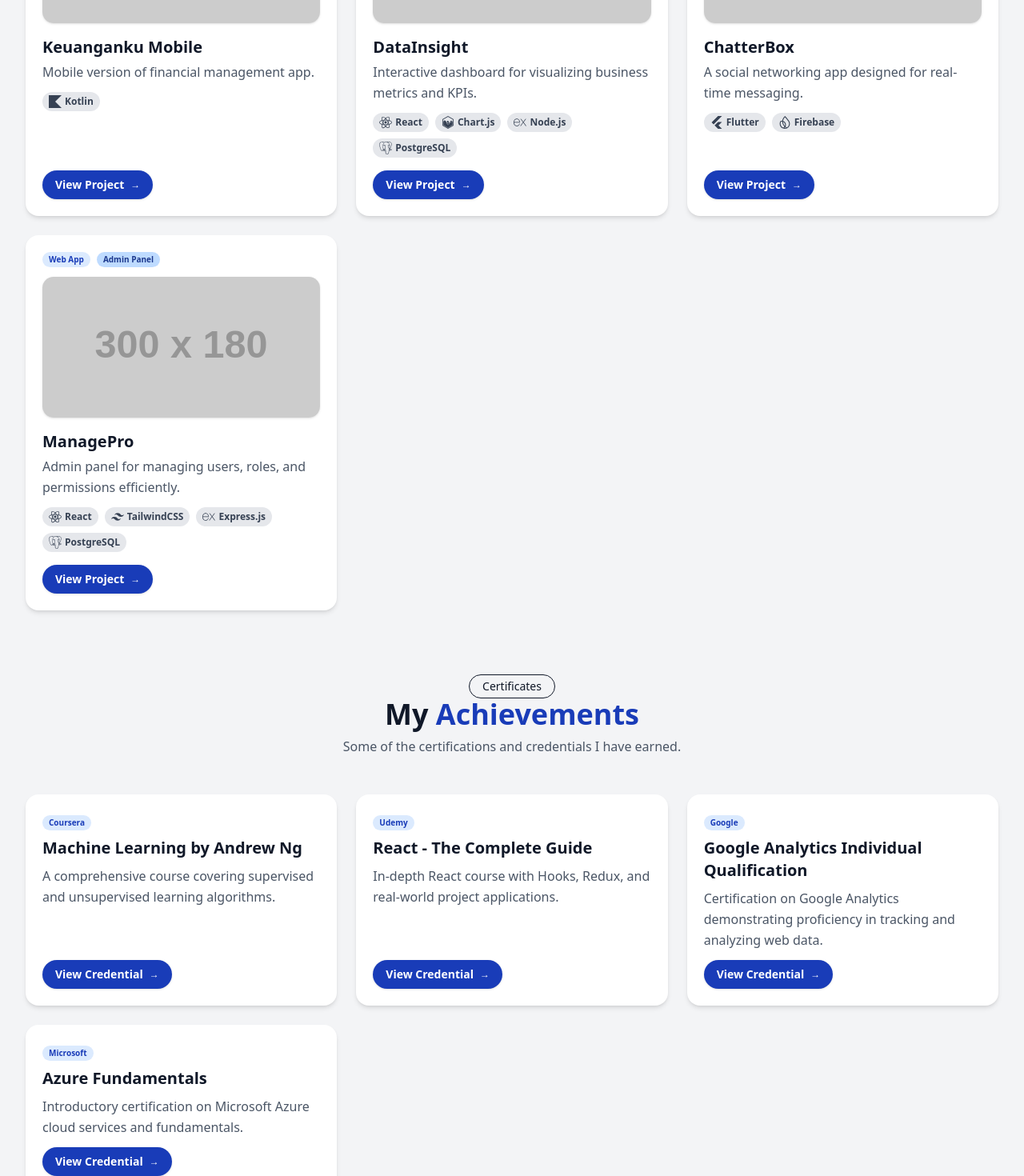
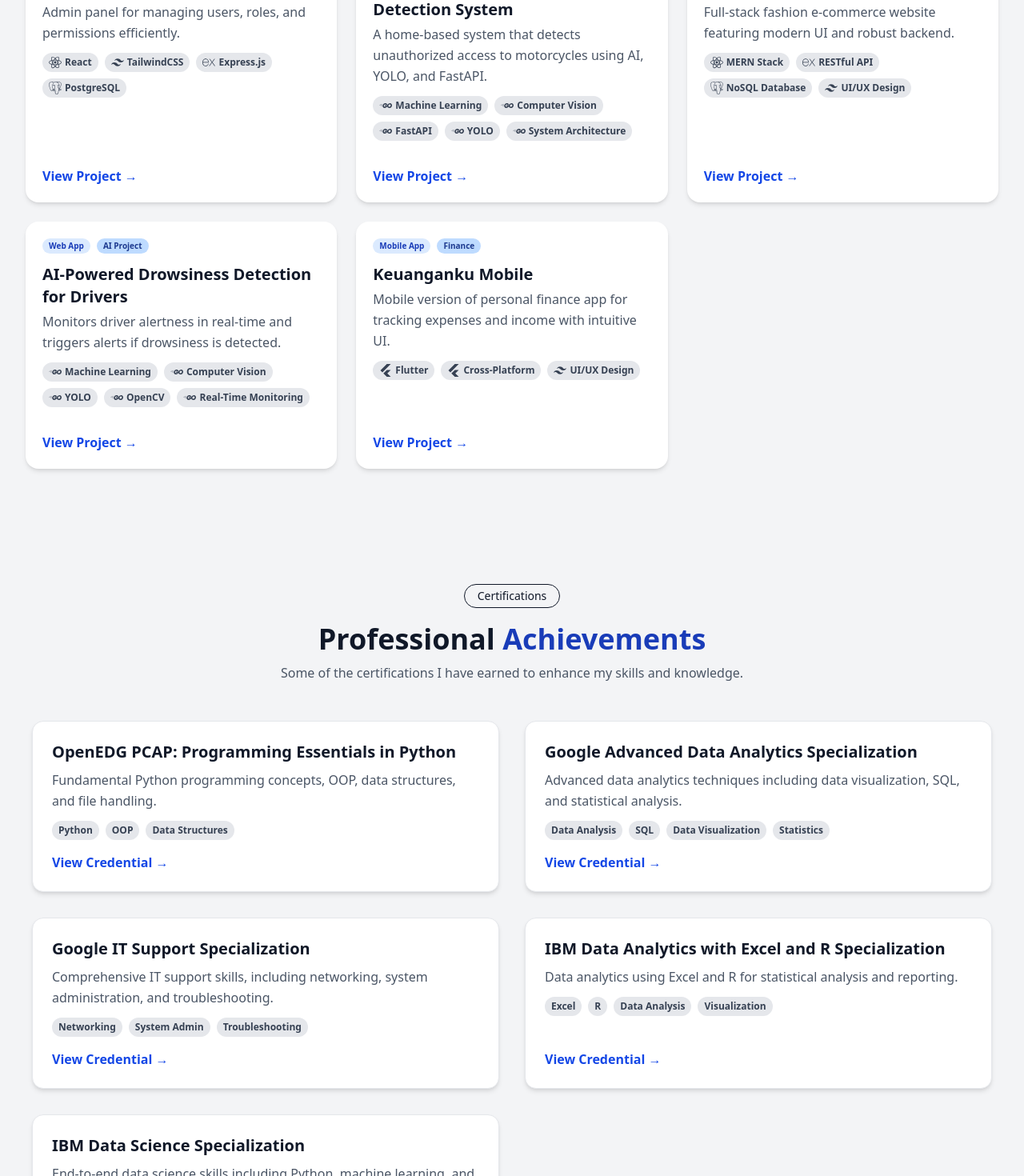
Before and after one commit to andrr64/PortofolioWebsite-with-React, a Next.js app in the folder portofolio-website/: page / in a window 1280 px wide. Shown: the part 2200-3670 px from the top of the page at 80% size. Built offline with nearby package versions, Linux system fonts and the light colour scheme.

Commit message:
feat: update footer links, enhance achievements section, and add new projects with detailed descriptions

```diff
--- a/portofolio-website/app/components/Footer.tsx
+++ b/portofolio-website/app/components/Footer.tsx
@@ -58,7 +58,7 @@ export default function Footer() {
                 </div>
 
                 {/* Links */}
-                <div className="flex flex-col md:flex-row gap-16 md:gap-24 text-sm leading-relaxed">
+                {/* <div className="flex flex-col md:flex-row gap-16 md:gap-24 text-sm leading-relaxed">
                     <div>
                         <h3 className="font-semibold mb-4 text-white">Explore</h3>
                         <ul className="space-y-2">
@@ -89,7 +89,7 @@ export default function Footer() {
                             ))}
                         </ul>
                     </div>
-                </div>
+                </div> */}
             </div>
         </footer>
     );
--- a/portofolio-website/app/components/Header.tsx
+++ b/portofolio-website/app/components/Header.tsx
@@ -8,7 +8,7 @@ const menuItems = [
     { menu: "Home", link: "#" },
     { menu: "Experiences", link: "#section-experience" },
     { menu: "Projects", link: "#section-projects" },
-    { menu: "Achievements", link: "#section-certificates" },
+    { menu: "Achievements", link: "#section-achievements" },
 ];
 
 export default function Header() {
--- a/portofolio-website/app/sections/Achievements.tsx
+++ b/portofolio-website/app/sections/Achievements.tsx
@@ -2,95 +2,102 @@
 
 import React from "react";
 
-// Data Sertifikat
-const certificates = [
+// Data sertifikasi dengan deskripsi dan tech
+export const certificationsData = [
     {
-        issuer: "Coursera",
-        title: "Machine Learning by Andrew Ng",
-        description: "A comprehensive course covering supervised and unsupervised learning algorithms.",
-        credentialLink: "https://www.coursera.org/account/accomplishments/certificate/ML1234",
+        title: "OpenEDG PCAP: Programming Essentials in Python",
+        url: "https://drive.google.com/file/d/1Wh2VygOaYtfCOjQhBQcGAxZX243Hv4TV/view?usp=sharing",
+        description: "Fundamental Python programming concepts, OOP, data structures, and file handling.",
+        tech: ["Python", "OOP", "Data Structures"],
     },
     {
-        issuer: "Udemy",
-        title: "React - The Complete Guide",
-        description: "In-depth React course with Hooks, Redux, and real-world project applications.",
-        credentialLink: "https://www.udemy.com/certificate/UC-REACT123",
+        title: "Google Advanced Data Analytics Specialization",
+        url: "https://www.coursera.org/account/accomplishments/specialization/LYUEATRP4UQ3",
+        description: "Advanced data analytics techniques including data visualization, SQL, and statistical analysis.",
+        tech: ["Data Analysis", "SQL", "Data Visualization", "Statistics"],
     },
     {
-        issuer: "Google",
-        title: "Google Analytics Individual Qualification",
-        description: "Certification on Google Analytics demonstrating proficiency in tracking and analyzing web data.",
-        credentialLink: "https://skillshop.exceedlms.com/student/award/GAIQ5678",
+        title: "Google IT Support Specialization",
+        url: "https://www.coursera.org/account/accomplishments/specialization/8HJXC3NRQ4JY",
+        description: "Comprehensive IT support skills, including networking, system administration, and troubleshooting.",
+        tech: ["Networking", "System Admin", "Troubleshooting"],
     },
     {
-        issuer: "Microsoft",
-        title: "Azure Fundamentals",
-        description: "Introductory certification on Microsoft Azure cloud services and fundamentals.",
-        credentialLink: "https://www.microsoft.com/en-us/learn/certifications/azure-fundamentals",
+        title: "IBM Data Analytics with Excel and R Specialization",
+        url: "https://coursera.org/verify/professional-cert/L8FV5XLFQH3X",
+        description: "Data analytics using Excel and R for statistical analysis and reporting.",
+        tech: ["Excel", "R", "Data Analysis", "Visualization"],
+    },
+    {
+        title: "IBM Data Science Specialization",
+        url: "https://coursera.org/verify/professional-cert/3RZTHFPNV4KF",
+        description: "End-to-end data science skills including Python, machine learning, and data visualization.",
+        tech: ["Python", "Machine Learning", "Data Visualization", "Pandas", "NumPy"],
     },
 ];
 
-// Komponen CertificateCard
-function CertificateCard({ certificate }: { certificate: typeof certificates[0] }) {
+// Komponen AchievementCard terpisah
+function AchievementCard({ cert }: { cert: typeof certificationsData[0] }) {
     return (
-        <div className="bg-white dark:bg-gray-700 rounded-2xl p-5 shadow-md hover:shadow-2xl transition-all duration-300 border border-transparent hover:border-blue-300 dark:hover:border-blue-500 flex flex-col justify-between">
+        <a
+            href={cert.url}
+            target="_blank"
+            rel="noopener noreferrer"
+            className="bg-white dark:bg-gray-700 rounded-xl p-6 shadow-md hover:shadow-xl transform hover:-translate-y-2 transition duration-300 border border-gray-200 dark:border-gray-700 flex flex-col justify-between cursor-pointer"
+        >
             <div>
-                {/* Issuer */}
-                <span className="text-[10px] font-semibold text-blue-800 dark:text-blue-300 bg-blue-100 dark:bg-blue-900/20 rounded-full px-2 py-0.5 mb-2 inline-block">
-                    {certificate.issuer}
-                </span>
+                <h3 className="text-lg sm:text-xl font-semibold text-gray-900 dark:text-gray-100">
+                    {cert.title}
+                </h3>
+                <p className="mt-2 text-gray-600 dark:text-gray-300 text-sm sm:text-base leading-relaxed">
+                    {cert.description}
+                </p>
 
-                {/* Title */}
-                <h3 className="font-bold text-lg sm:text-xl text-gray-900 dark:text-gray-100 mb-2">
-                    {certificate.title}
-                </h3>
-
-                {/* Description */}
-                <p className="text-sm sm:text-base text-gray-600 dark:text-gray-300 mb-3 leading-relaxed">
-                    {certificate.description}
-                </p>
+                {/* Tech / Skills */}
+                <div className="mt-3 flex flex-wrap gap-2">
+                    {cert.tech.map((tech, tIdx) => (
+                        <span
+                            key={tIdx}
+                            className="text-[10px] sm:text-xs font-semibold text-gray-700 dark:text-gray-200 bg-gray-200 dark:bg-gray-600/30 rounded-full px-2 py-1"
+                        >
+                            {tech}
+                        </span>
+                    ))}
+                </div>
             </div>
 
-            {/* Credential Link Button */}
-            <a
-                href={certificate.credentialLink}
-                target="_blank"
-                rel="noopener noreferrer"
-                className="self-start inline-flex items-center bg-blue-800 text-white text-xs sm:text-sm font-semibold rounded-full px-4 py-2 hover:bg-blue-900 dark:hover:bg-blue-500 transition-all duration-300 shadow hover:shadow-lg transform hover:-translate-y-1"
-            >
-                View Credential
-                <span className="ml-2 text-[10px] sm:text-xs">→</span>
-            </a>
-        </div>
+            <span className="mt-4 text-blue-700 dark:text-blue-400 font-semibold text-sm sm:text-base">
+                View Credential →
+            </span>
+        </a>
     );
 }
 
-// Komponen utama CertificatesSection
-export default function CertificatesSection() {
+// Komponen utama
+export default function CertificationsSection() {
     return (
-        <section id="section-certificates">
-            <div className="max-w-7xl mx-auto px-4 sm:px-6 lg:px-8">
+        <section id="section-achievements" className="flex flex-col justify-center mt-16">
+            <main className="max-w-7xl mx-auto px-6 sm:px-10 w-full">
                 {/* Header */}
                 <div className="text-center mb-12">
                     <span className="inline-block border border-gray-900 dark:border-gray-100 rounded-full px-4 py-1 text-sm font-medium text-gray-900 dark:text-gray-100">
-                        Certificates
+                        Certifications
                     </span>
-
-                    <h2 className="text-3xl sm:text-4xl font-extrabold text-gray-900 dark:text-gray-100">
-                        My <span className="text-blue-800 dark:text-blue-400">Achievements</span>
-                    </h2>
-                    <p className="mt-2 text-sm sm:text-base text-gray-600 dark:text-gray-300">
-                        Some of the certifications and credentials I have earned.
+                    <h1 className="mt-4 text-3xl sm:text-4xl font-bold leading-tight text-gray-900 dark:text-gray-100">
+                        Professional <span className="text-blue-800 dark:text-blue-400">Achievements</span>
+                    </h1>
+                    <p className="mt-2 text-gray-600 dark:text-gray-300 text-sm sm:text-base">
+                        Some of the certifications I have earned to enhance my skills and knowledge.
                     </p>
                 </div>
 
-                {/* Certificates Grid */}
-                <div className="grid grid-cols-1 sm:grid-cols-2 md:grid-cols-3 gap-6">
-                    {certificates.map((cert, i) => (
-                        <CertificateCard key={i} certificate={cert} />
+                {/* Cards */}
+                <div className="grid grid-cols-1 md:grid-cols-2 gap-8">
+                    {certificationsData.map((cert, idx) => (
+                        <AchievementCard key={idx} cert={cert} />
                     ))}
                 </div>
-            </div>
+            </main>
         </section>
     );
 }
--- a/portofolio-website/app/sections/Projects.tsx
+++ b/portofolio-website/app/sections/Projects.tsx
@@ -1,7 +1,10 @@
 "use client";
 
-import React from "react";
+import React, { useState } from "react";
 import { SiReact, SiNextdotjs, SiSpringboot, SiKotlin, SiGo, SiFlutter, SiFirebase, SiTailwindcss, SiExpress, SiPostgresql, SiChartdotjs } from "react-icons/si";
+
+// Variabel global untuk mengatur apakah gambar ditampilkan
+const showImage = false;
 
 const projects = [
     {
@@ -34,7 +37,7 @@ const projects = [
         category: "Web App",
         type: "Portfolio",
         title: "Timedoor Website",
-        description: "Dummy website still under development.",
+        description: "Internal portfolio website showcasing projects developed during my internship at Timedoor.",
         techStack: [
             { name: "React.js", icon: <SiReact className="inline w-4 h-4 mr-1" /> },
             { name: "Go Backend", icon: <SiGo className="inline w-4 h-4 mr-1" /> },
@@ -52,7 +55,6 @@ const projects = [
         ],
         image: "https://via.placeholder.com/300x180.png?text=Keuanganku+Mobile",
     },
-    // Dummy projects tambahan
     {
         category: "Web App",
         type: "Dashboard",
@@ -91,11 +93,69 @@ const projects = [
         image: "https://via.placeholder.com/300x180.png?text=ManagePro",
     },
 ];
+// Tambahan project baru
+projects.push(
+    {
+        category: "AI Project",
+        type: "Vehicle Security",
+        title: "AI-Powered Vehicle Theft Detection System",
+        description: "A home-based system that detects unauthorized access to motorcycles using AI, YOLO, and FastAPI.",
+        techStack: [
+            { name: "Machine Learning", icon: <SiGo className="inline w-4 h-4 mr-1" /> },
+            { name: "Computer Vision", icon: <SiGo className="inline w-4 h-4 mr-1" /> },
+            { name: "FastAPI", icon: <SiGo className="inline w-4 h-4 mr-1" /> },
+            { name: "YOLO", icon: <SiGo className="inline w-4 h-4 mr-1" /> },
+            { name: "System Architecture", icon: <SiGo className="inline w-4 h-4 mr-1" /> },
+        ],
+        image: "https://via.placeholder.com/300x180.png?text=Vehicle+Theft+Detection",
+    },
+    {
+        category: "Web App",
+        type: "E-Commerce",
+        title: "Eleganza",
+        description: "Full-stack fashion e-commerce website featuring modern UI and robust backend.",
+        techStack: [
+            { name: "MERN Stack", icon: <SiReact className="inline w-4 h-4 mr-1" /> },
+            { name: "RESTful API", icon: <SiExpress className="inline w-4 h-4 mr-1" /> },
+            { name: "NoSQL Database", icon: <SiPostgresql className="inline w-4 h-4 mr-1" /> },
+            { name: "UI/UX Design", icon: <SiTailwindcss className="inline w-4 h-4 mr-1" /> },
+        ],
+        image: "https://via.placeholder.com/300x180.png?text=Eleganza",
+    },
+    {
+        category: "Web App",
+        type: "AI Project",
+        title: "AI-Powered Drowsiness Detection for Drivers",
+        description: "Monitors driver alertness in real-time and triggers alerts if drowsiness is detected.",
+        techStack: [
+            { name: "Machine Learning", icon: <SiGo className="inline w-4 h-4 mr-1" /> },
+            { name: "Computer Vision", icon: <SiGo className="inline w-4 h-4 mr-1" /> },
+            { name: "YOLO", icon: <SiGo className="inline w-4 h-4 mr-1" /> },
+            { name: "OpenCV", icon: <SiGo className="inline w-4 h-4 mr-1" /> },
+            { name: "Real-Time Monitoring", icon: <SiGo className="inline w-4 h-4 mr-1" /> },
+        ],
+        image: "https://via.placeholder.com/300x180.png?text=Drowsiness+Detection",
+    },
+    {
+        category: "Mobile App",
+        type: "Finance",
+        title: "Keuanganku Mobile",
+        description: "Mobile version of personal finance app for tracking expenses and income with intuitive UI.",
+        techStack: [
+            { name: "Flutter", icon: <SiFlutter className="inline w-4 h-4 mr-1" /> },
+            { name: "Cross-Platform", icon: <SiFlutter className="inline w-4 h-4 mr-1" /> },
+            { name: "UI/UX Design", icon: <SiTailwindcss className="inline w-4 h-4 mr-1" /> },
+        ],
+        image: "https://via.placeholder.com/300x180.png?text=Keuanganku+Mobile",
+    }
+);
 
-// Komponen ProjectCard
 function ProjectCard({ project }: { project: typeof projects[0] }) {
     return (
-        <div className="bg-white dark:bg-gray-700 rounded-2xl p-5 shadow-md hover:shadow-2xl transform hover:-translate-y-2 transition-all duration-300 cursor-pointer border border-transparent hover:border-blue-300 dark:hover:border-blue-500 overflow-hidden flex flex-col justify-between">
+        <a
+            href="#"
+            className="bg-white dark:bg-gray-700 rounded-2xl p-5 shadow-md hover:shadow-2xl transform hover:-translate-y-2 transition-all duration-300 cursor-pointer border border-transparent hover:border-blue-300 dark:hover:border-blue-500 overflow-hidden flex flex-col justify-between"
+        >
             <div>
                 {/* Tags */}
                 <div className="flex flex-wrap gap-2 mb-3">
@@ -108,11 +168,13 @@ function ProjectCard({ project }: { project: typeof projects[0] }) {
                 </div>
 
                 {/* Project Image */}
-                <img
-                    src={project.image}
-                    alt={project.title}
-                    className="rounded-xl mb-4 w-full h-44 object-cover shadow-sm hover:shadow-lg transition-shadow duration-300"
-                />
+                {showImage && (
+                    <img
+                        src={project.image}
+                        alt={project.title}
+                        className="rounded-xl mb-4 w-full h-44 object-cover shadow-sm hover:shadow-lg transition-shadow duration-300"
+                    />
+                )}
 
                 {/* Title */}
                 <h3 className="font-bold text-lg sm:text-xl text-gray-900 dark:text-gray-100 mb-1">
@@ -137,13 +199,11 @@ function ProjectCard({ project }: { project: typeof projects[0] }) {
                 </div>
             </div>
 
-            <button className="self-start inline-flex items-center bg-blue-800 text-white text-xs sm:text-sm font-semibold rounded-full px-4 py-2 hover:bg-blue-900 dark:hover:bg-blue-500 transition-all duration-300 shadow hover:shadow-lg transform hover:-translate-y-1">
-                View Project
-                <span className="ml-2 text-[10px] sm:text-xs">→</span>
-            </button>
-
-        </div>
-
+            {/* Optional: Tombol kecil tetap bisa ada */}
+            <span className="mt-4 text-blue-700 dark:text-blue-400 font-semibold text-sm sm:text-base hover:underline">
+                View Project →
+            </span>
+        </a>
     );
 }
 
```
